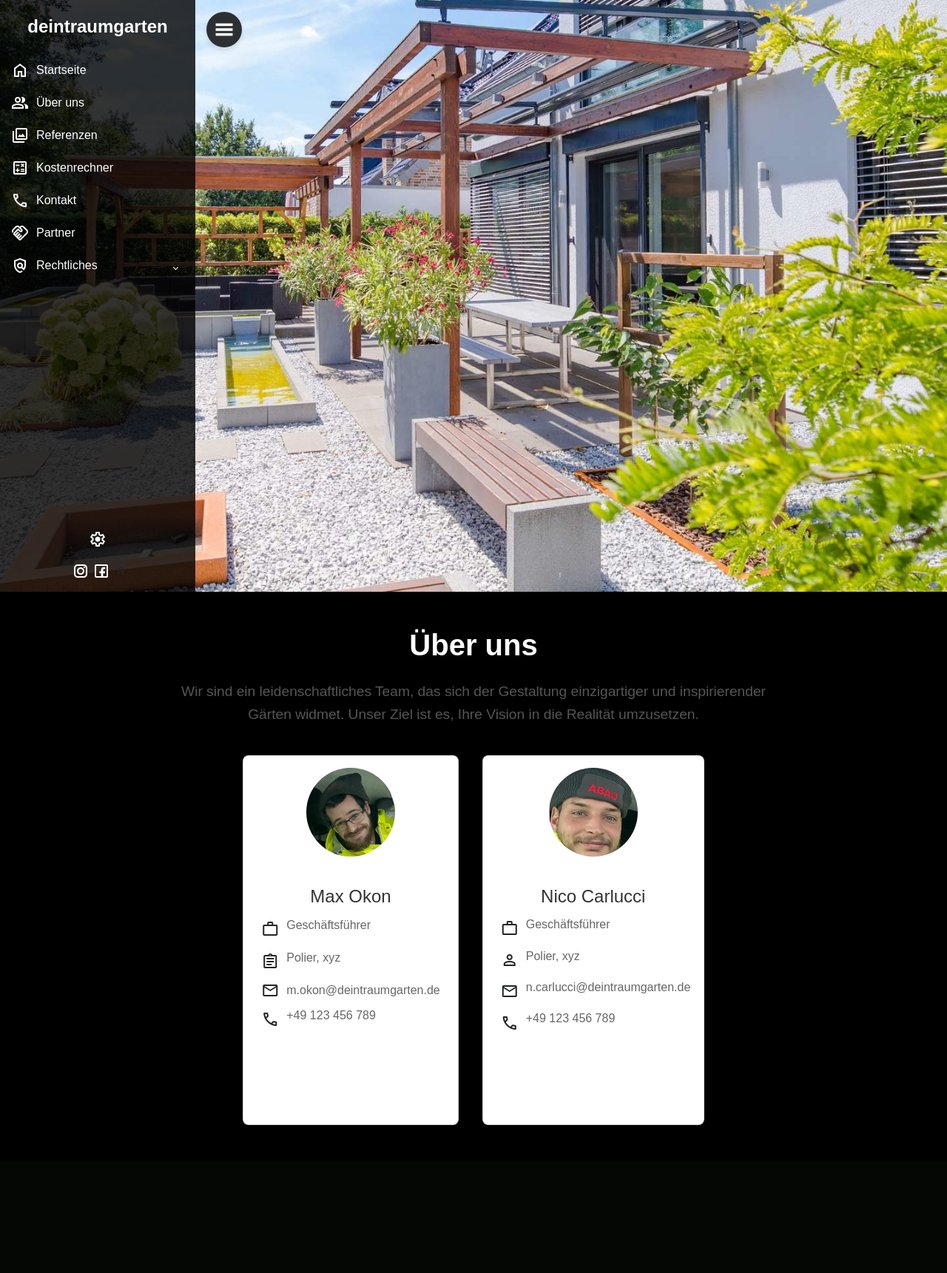
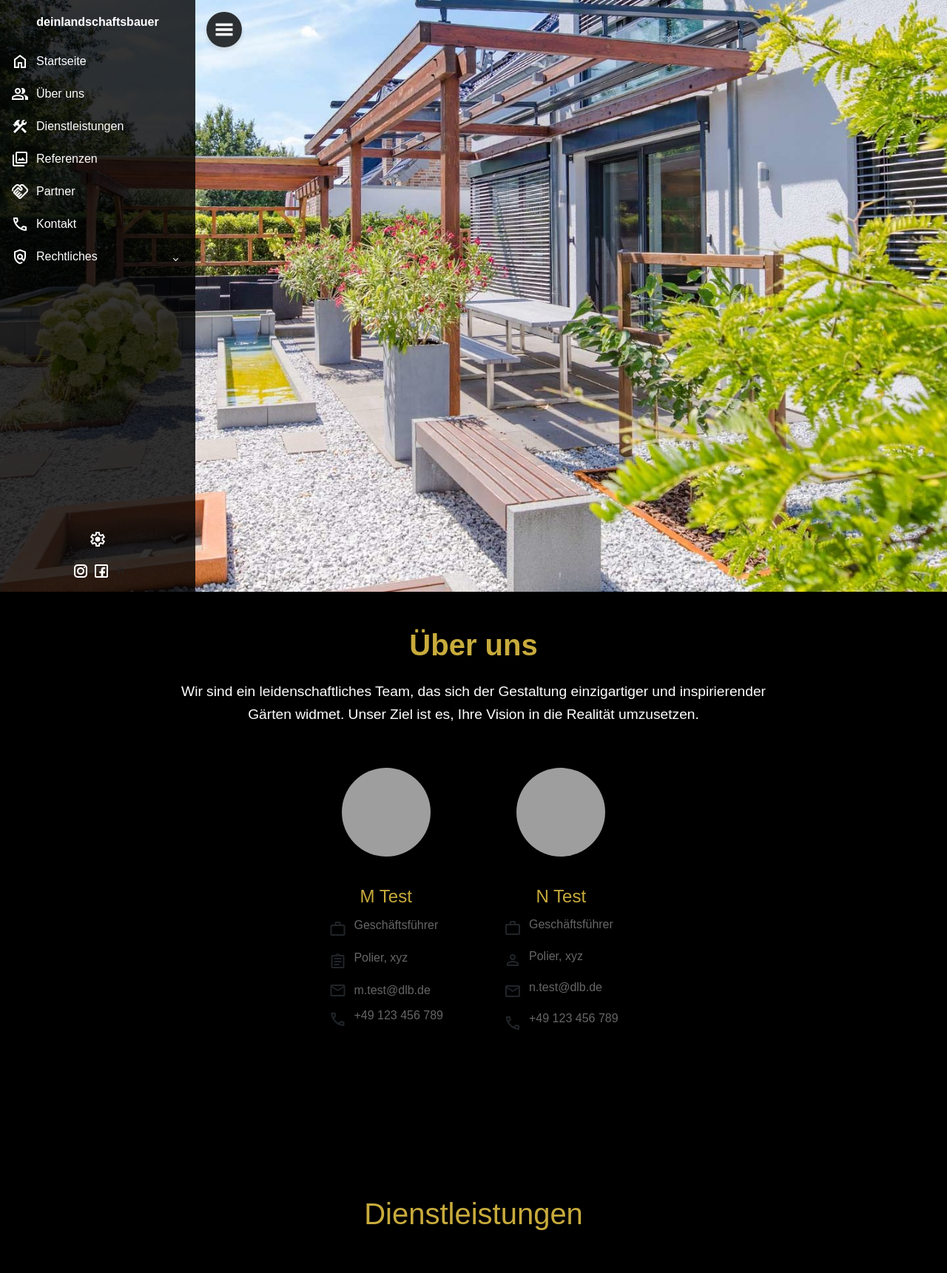
Before and after one commit to vitali2772/dtg, a Django app: page / in a window 1280 px wide. Shown: the whole page at 74% size. Before the commit the page ends 1521 px from the top, so only its background shows below. Run offline with Django 5.2, Linux system fonts and the light colour scheme; grey boxes are pictures that could not be loaded.

Commit message:
added services

```diff
--- a/deintraumgarten/myapp/static/styles/style.css
+++ b/deintraumgarten/myapp/static/styles/style.css
@@ -90,7 +90,7 @@ a {
 .sidebar-logo a {
     color: #FFF;
     font-weight: 800;
-    font-size: 1.5rem;
+    font-size: 1rem;
 }
 
 a.sidebar-link {
@@ -190,13 +190,13 @@ a.sidebar-link:hover {
 
 #about h2 {
     font-size: 2.5rem; /* Schriftgröße anpassen */
-    color: white; /* Textfarbe */
+    color: #C8AB3C; /* Textfarbe */
 }
 
 .about-description {
     font-size: 1.2rem; /* Lesbare Schriftgröße */
     line-height: 1.6; /* Angenehmer Zeilenabstand */
-    color: #555;
+    color: #ffffff;
     max-width: 800px; /* Breite begrenzen */
     margin: 0 auto 2.5rem; /* Zentrieren und Abstand */
 }
@@ -219,7 +219,7 @@ a.sidebar-link:hover {
 
 /* Karte */
 .card {
-    background-color: #fff;
+    background-color: #000000;
     box-shadow: 0 4px 6px rgba(0, 0, 0, 0.1); /* Sanfter Schatten */
     border-radius: 8px; /* Abgerundete Ecken */
     overflow: hidden; /* Inhalt abschneiden */
@@ -233,9 +233,10 @@ a.sidebar-link:hover {
     height: 500px; /* Feste Höhe für eine gleichmäßige Kartenhöhe */
 }
 
-.card:hover {
+
+/* .card:hover {
     transform: translateY(-10px); /* Heben beim Hover */
-}
+/*}
 
 /* Bild */
 .card-img {
@@ -266,7 +267,7 @@ a.sidebar-link:hover {
 .card-content h3 {
     font-size: 1.5rem; /* Schriftgröße für Namen */
     margin-bottom: 0.75rem; /* Abstand nach unten */
-    color: #333; /* Standard Textfarbe */
+    color: #C8AB3C; /* Standard Textfarbe */
 }
 
 /* Weitere Textabschnitte */
@@ -332,3 +333,15 @@ html, body {
     display: inline-flex;
     align-items: center;  /* Vertikale Ausrichtung */
 }
+
+#service {
+    background-color: #000; /* Hellgrauer Hintergrund */
+    padding: 3rem 1.5rem; /* Außenabstand */
+    text-align: center; /* Zentrierung von Text */
+    color: #fff; /* Weiße Textfarbe */
+}
+
+#service h2{
+    font-size: 2.5rem; /* Schriftgröße anpassen */
+    color: #C8AB3C;
+}
--- a/deintraumgarten/myapp/templates/base.html
+++ b/deintraumgarten/myapp/templates/base.html
@@ -22,7 +22,7 @@
             <!-- Titel & Logo der Sidebar -->
             <aside id="sidebar" class="sidebar-toggle">
                 <div class="sidebar-logo">
-                    <a href="#">deintraumgarten</a>
+                    <a href="#">deinlandschaftsbauer</a>
                 </div>
 
                 <!-- Sidebar Navigation -->
@@ -40,6 +40,12 @@
                         </a>
                     </li>
                     <li class="sidebar-item">
+                        <a href="#service" class="sidebar-link">
+                            <i class="material-symbols-outlined">construction</i>
+                            <span>Dienstleistungen</span>
+                        </a>
+                    </li>
+                    <li class="sidebar-item">
                         <a href="#" class="sidebar-link">
                             <i class="material-symbols-outlined">photo_library</i>
                             <span>Referenzen</span>
@@ -47,20 +53,14 @@
                     </li>
                     <li class="sidebar-item">
                         <a href="#" class="sidebar-link">
-                            <i class="material-symbols-outlined">calculate</i>
-                            <span>Kostenrechner</span>
+                            <i class="material-symbols-outlined">handshake</i>
+                            <span>Partner</span>
                         </a>
                     </li>
                     <li class="sidebar-item">
                         <a href="#" class="sidebar-link">
                             <i class="material-symbols-outlined">call</i>
                             <span>Kontakt</span>
-                        </a>
-                    </li>
-                    <li class="sidebar-item">
-                        <a href="#" class="sidebar-link">
-                            <i class="material-symbols-outlined">handshake</i>
-                            <span>Partner</span>
                         </a>
                     </li>
                     <li class="sidebar-item">
@@ -131,10 +131,10 @@
                             <!-- Karte 1 -->
                             <div class="card">
                                 <div class="card-img">
-                                    <img src="static/images/max.png" alt="Max Okon">
+                                    <img src="static/images/maxt.png" alt="M Test"> <!-- Absichtlicher Fehler -->
                                 </div>
                                 <div class="card-content">
-                                    <h3>Max Okon</h3>
+                                    <h3>M Test</h3>
                                     <div class="info">
                                         <i class="material-symbols-outlined">work</i>
                                         <span class="position">Geschäftsführer</span>
@@ -145,7 +145,7 @@
                                     </div>
                                     <div class="info">
                                         <i class="material-symbols-outlined">email</i>
-                                        <span clas¥s="email">m.okon@deintraumgarten.de</span>
+                                        <span clas¥s="email">m.test@dlb.de</span>
                                     </div>
                                     <div class="info">
                                         <i class="material-symbols-outlined">phone</i>
@@ -157,10 +157,10 @@
                             <!-- Karte 2 -->
                             <div class="card">
                                 <div class="card-img">
-                                    <img src="static/images/nico.png" alt="Nico Carlucci">
+                                    <img src="static/images/nicot.png" alt="N Test"> <!-- Absichtlicher Fehler -->
                                 </div>
                                 <div class="card-content">
-                                    <h3>Nico Carlucci</h3>
+                                    <h3>N Test</h3>
                                     <div class="info">
                                         <i class="material-symbols-outlined">work</i>
                                         <p class="position">Geschäftsführer</p>
@@ -171,7 +171,7 @@
                                     </div>
                                     <div class="info">
                                         <i class="material-symbols-outlined">email</i>
-                                        <p class="email">n.carlucci@deintraumgarten.de</p>
+                                        <p class="email">n.test@dlb.de</p>
                                     </div>
                                     <div class="info">
                                         <i class="material-symbols-outlined">phone</i>
@@ -180,6 +180,13 @@
                                 </div>
                             </div>
                         </div>
+                    </div>
+                </section>
+
+                <!-- Service Section -->
+                <section id="service">
+                    <div class="container">
+                        <h2>Dienstleistungen</h2>
                     </div>
                 </section>
             </div>
```
